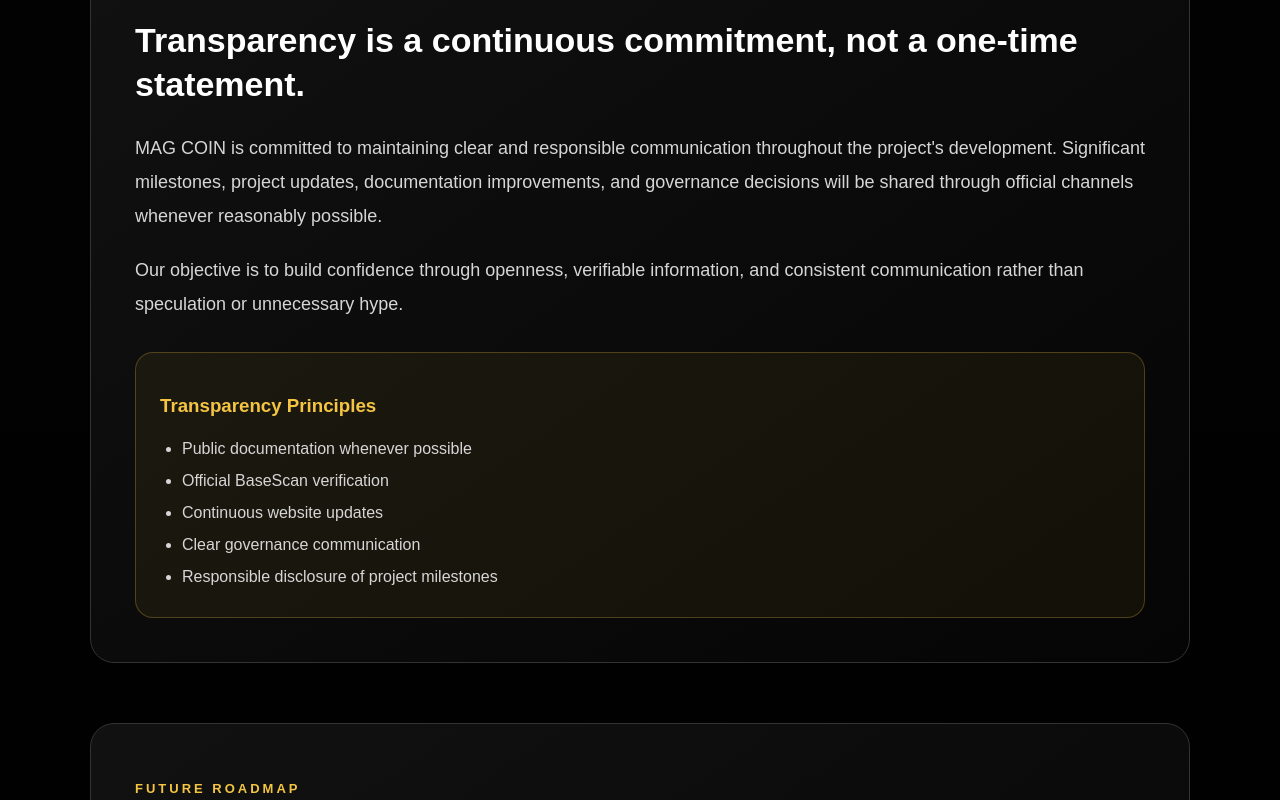
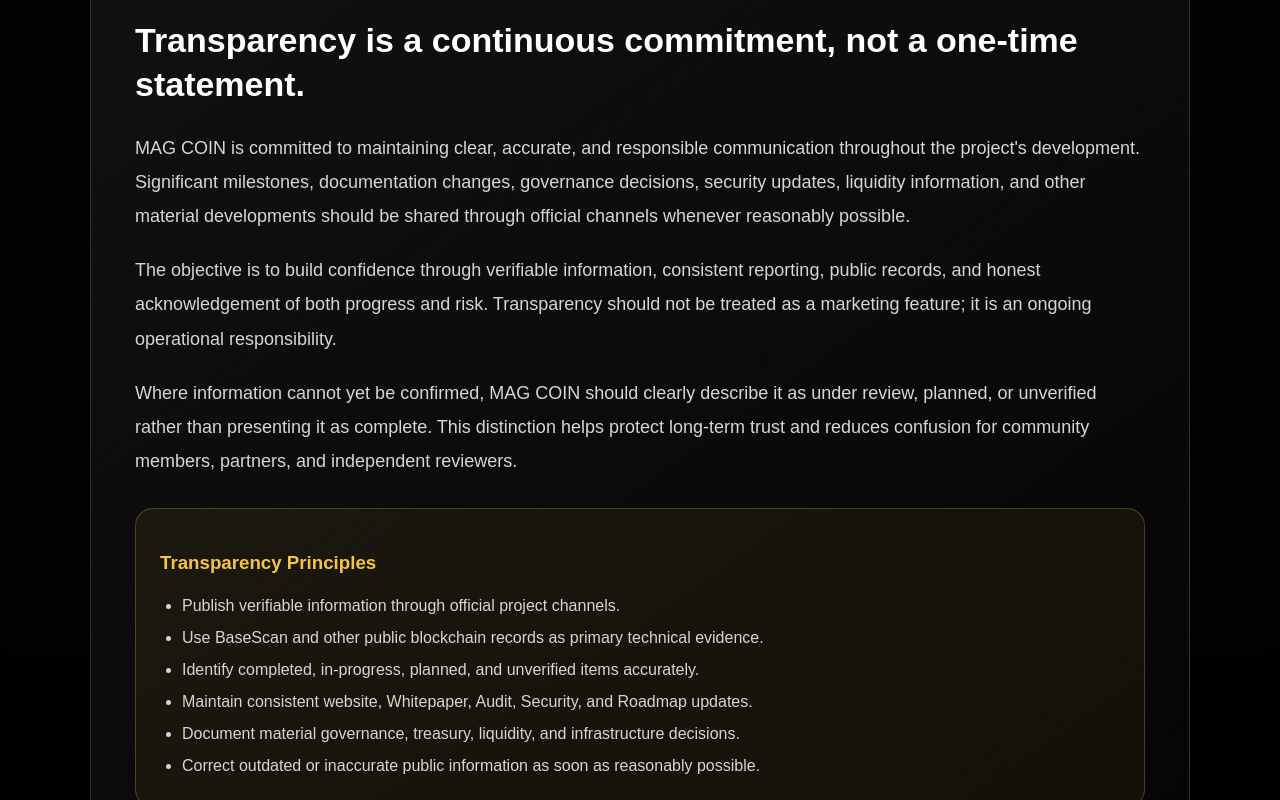
Before and after one commit to MAGZOWN/mag-coin-website, a Next.js app: page /whitepaper in a window 1280 px wide. Shown: the part 9380-10180 px from the top of the page. Built offline with nearby package versions, Linux system fonts and the light colour scheme.

Commit message:
Phase 10.6: Upgrade transparency commitment and public accountability framework

```diff
--- a/app/data/transparencyCommitment.ts
+++ b/app/data/transparencyCommitment.ts
@@ -5,16 +5,45 @@ export const transparencyCommitment = {
     "Transparency is a continuous commitment, not a one-time statement.",
 
   paragraphs: [
-    "MAG COIN is committed to maintaining clear and responsible communication throughout the project's development. Significant milestones, project updates, documentation improvements, and governance decisions will be shared through official channels whenever reasonably possible.",
+    "MAG COIN is committed to maintaining clear, accurate, and responsible communication throughout the project's development. Significant milestones, documentation changes, governance decisions, security updates, liquidity information, and other material developments should be shared through official channels whenever reasonably possible.",
 
-    "Our objective is to build confidence through openness, verifiable information, and consistent communication rather than speculation or unnecessary hype.",
+    "The objective is to build confidence through verifiable information, consistent reporting, public records, and honest acknowledgement of both progress and risk. Transparency should not be treated as a marketing feature; it is an ongoing operational responsibility.",
+
+    "Where information cannot yet be confirmed, MAG COIN should clearly describe it as under review, planned, or unverified rather than presenting it as complete. This distinction helps protect long-term trust and reduces confusion for community members, partners, and independent reviewers.",
   ],
 
   principles: [
-    "Public documentation whenever possible",
-    "Official BaseScan verification",
-    "Continuous website updates",
-    "Clear governance communication",
-    "Responsible disclosure of project milestones",
+    "Publish verifiable information through official project channels.",
+    "Use BaseScan and other public blockchain records as primary technical evidence.",
+    "Identify completed, in-progress, planned, and unverified items accurately.",
+    "Maintain consistent website, Whitepaper, Audit, Security, and Roadmap updates.",
+    "Document material governance, treasury, liquidity, and infrastructure decisions.",
+    "Correct outdated or inaccurate public information as soon as reasonably possible.",
   ],
+
+  commitments: [
+    {
+      title: "Blockchain Verification",
+      description:
+        "Contract details, token supply, transactions, and other on-chain information should be linked to public blockchain records whenever available.",
+    },
+    {
+      title: "Document Control",
+      description:
+        "Important public documents should include clear versioning, status information, and updates when material changes occur.",
+    },
+    {
+      title: "Status Accuracy",
+      description:
+        "Completed work should be distinguished from planned, in-progress, historical, or unverified activity.",
+    },
+    {
+      title: "Risk Communication",
+      description:
+        "Relevant technical, liquidity, operational, and market risks should be communicated without exaggeration or concealment.",
+    },
+  ],
+
+  updatePolicy:
+    "MAG COIN public documentation is maintained as a living record. Material updates should be reflected across the official website and supporting documents so that public information remains consistent and reviewable.",
 };
```
